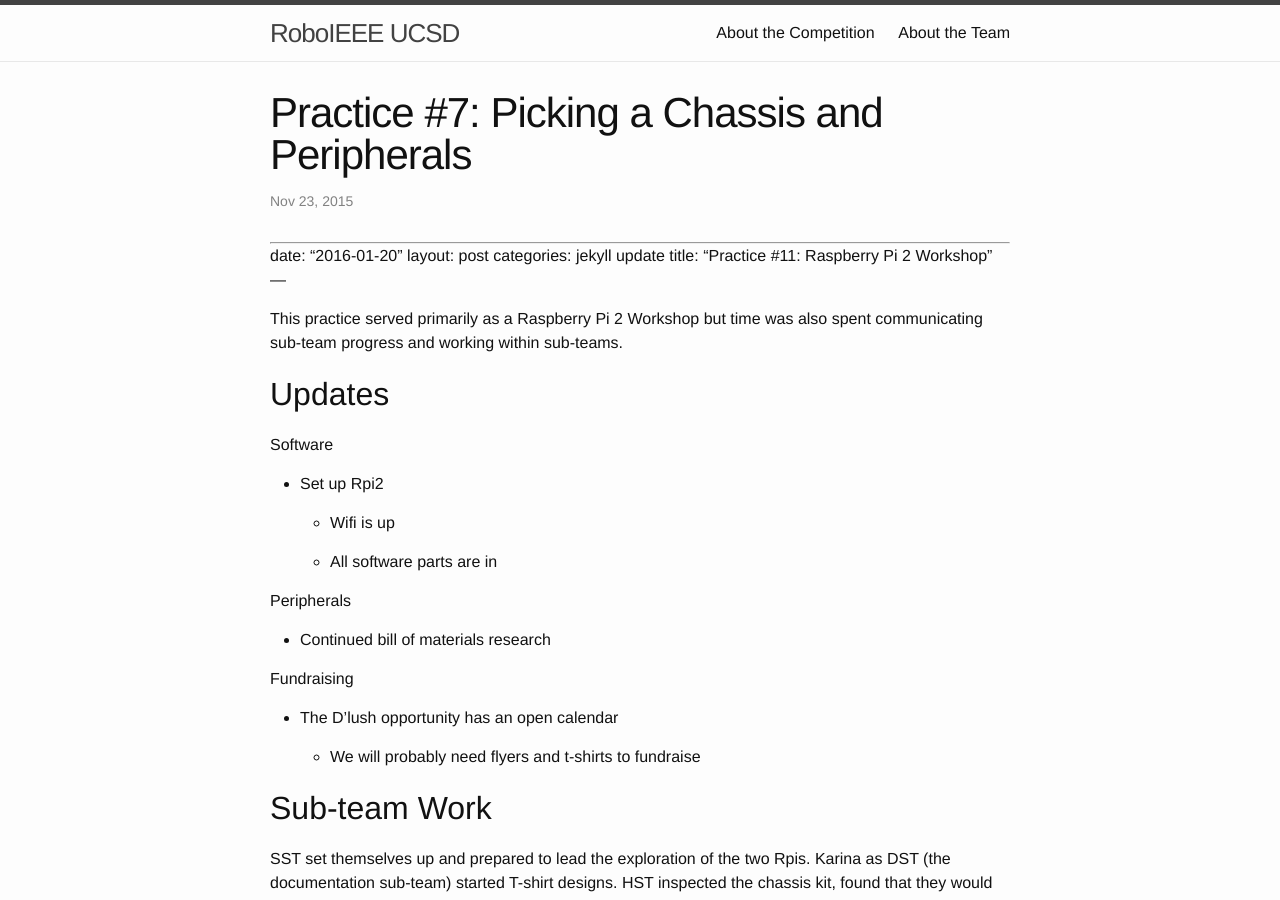
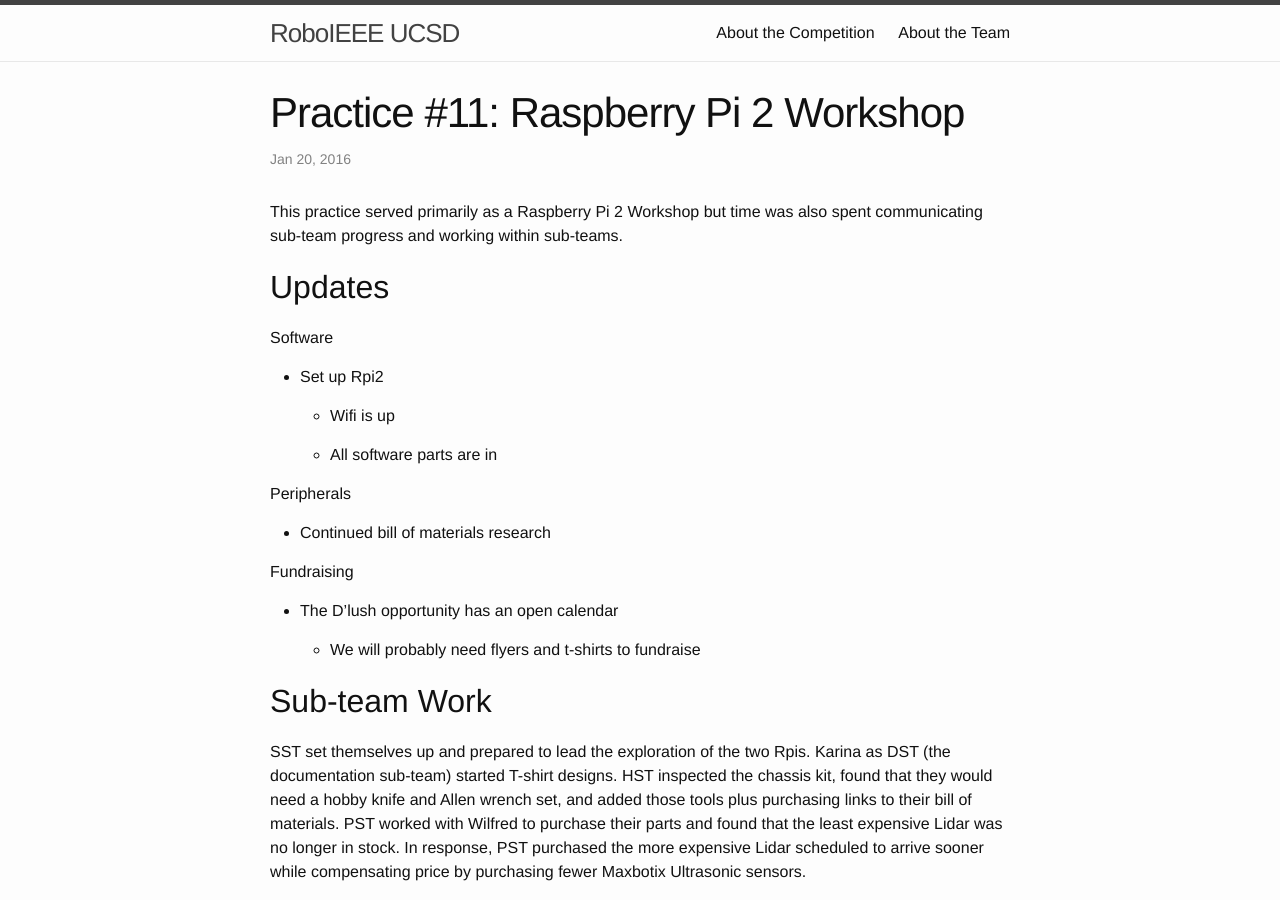
Before and after one commit to hermstadalex/UCSDroboIEEE, a Jekyll site: the page built from _posts/2016-01-20-Raspberry-Workshop.markdown, in a window 1280 px wide and 900 px high. Built offline with Jekyll 4.4.1, drawn with Linux system fonts in a browser that asks for light colours.

Commit message:
Added #11

```diff
--- a/_posts/2015-11-02-First-Practice-Introductions.markdown
+++ b/_posts/2015-11-02-First-Practice-Introductions.markdown
@@ -1,7 +1,7 @@
 ---
-layout: post
 title: "Practice #1: Introductions and Planning"
 date: 2015-11-02
+layout: post
 categories: jekyll update
 ---
 
--- a/_posts/2016-01-20-Raspberry-Workshop.markdown
+++ b/_posts/2016-01-20-Raspberry-Workshop.markdown
@@ -1,15 +1,8 @@
 ---
-layout: post
-title: "Practice #7: Picking a Chassis and Peripherals"
-date: 2015-11-23
-categories: jekyll update
----
-
----
-date: "2016-01-20"
+title: "Practice #11: Raspberry Pi 2 Workshop"
+date: 2016-01-20
 layout: post
 categories: jekyll update
-title: "Practice #11: Raspberry Pi 2 Workshop"
 ---
 
 This practice served primarily as a Raspberry Pi 2 Workshop but time was also
```
